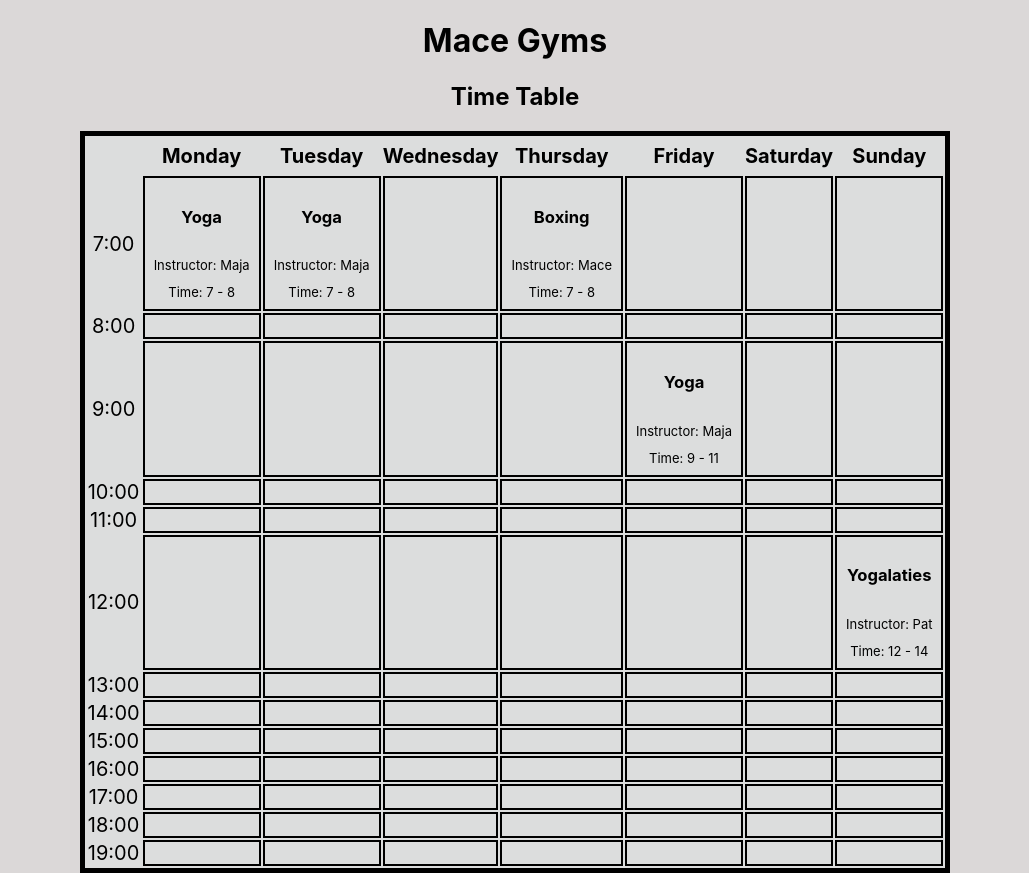
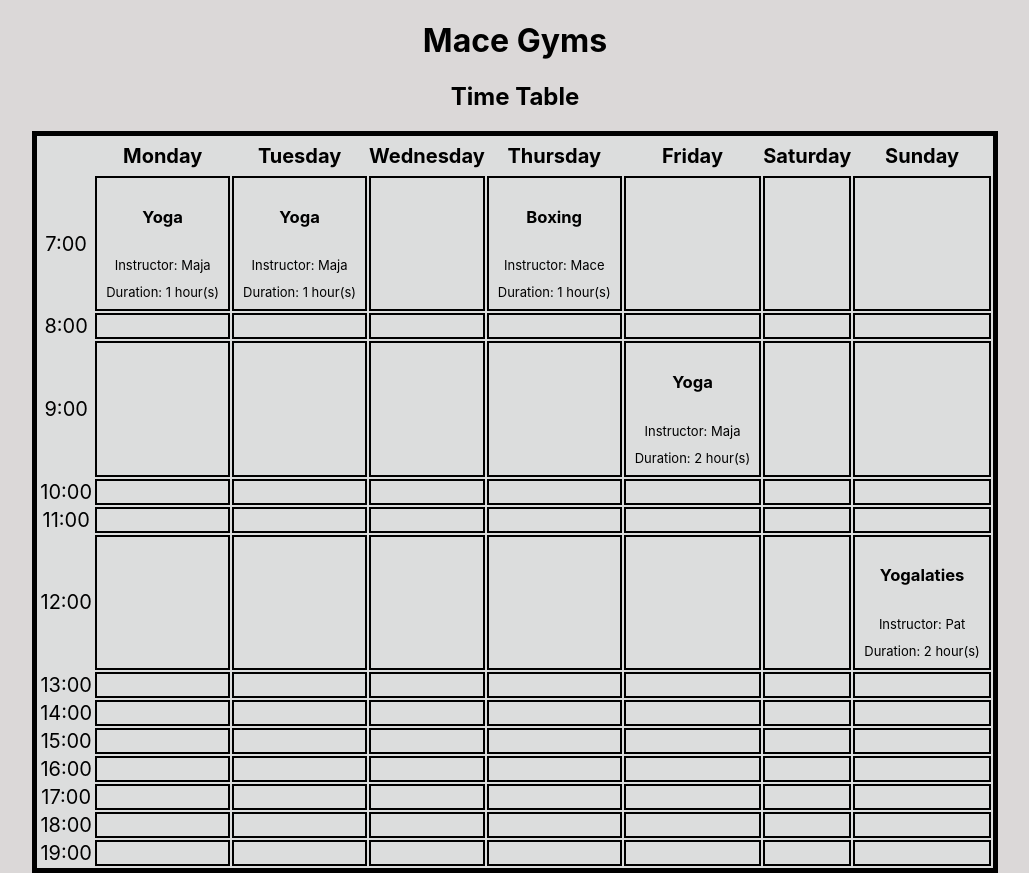
Before and after one commit to mace-akkari/maceGyms-React, a React (Create React App) app: page / in a window 1280 px wide. Shown: the whole page, without its empty margins (125-1154 px from the left). Built offline with nearby package versions, Linux system fonts and the light colour scheme.

Commit message:
chage time to duration

```diff
--- a/src/Timetable.js
+++ b/src/Timetable.js
@@ -12,7 +12,7 @@ const slot = (appointment) => (
   <>
     <h5>{appointment.description}</h5>
     <p>{`Instructor: ${appointment.instructor}`}</p>
-    <p>{`Time: ${appointment.startTime} - ${appointment.endTime}`}</p>
+    <p>{`Duration: ${appointment.endTime - appointment.startTime} hour(s)`}</p>
   </>
 )
 const columns = (days, hour, appointments) => {
```
